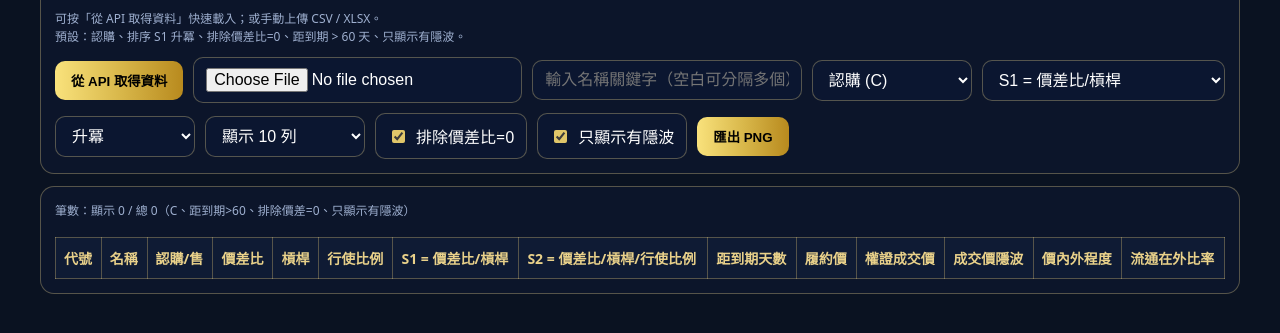
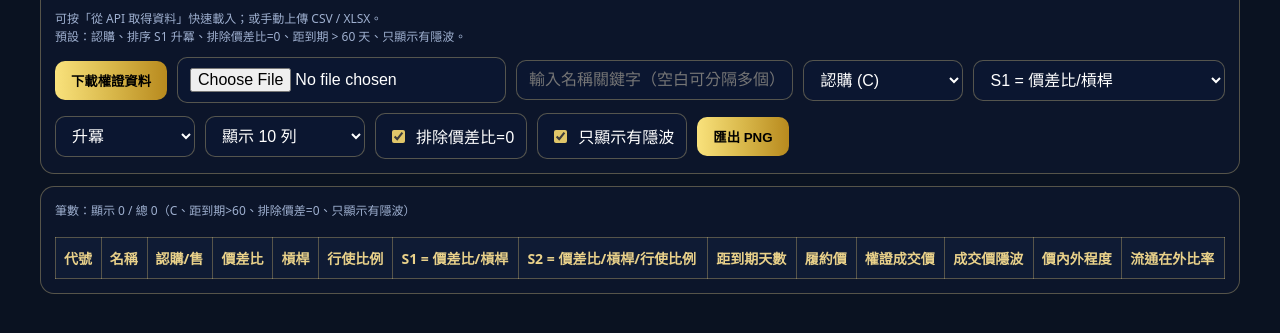
Before and after one commit to nms3194949/warrant-render-proxy, a website: page public/index.html in a window 1280 px wide. Shown: the part 73-406 px from the top of the page. Drawn offline with nearby package versions, Linux system fonts and the light colour scheme.

Commit message:
更新 index.html

```diff
--- a/public/index.html
+++ b/public/index.html
@@ -110,7 +110,7 @@
 
     <div class="row">
       <!-- 新增：API 抓取資料 -->
-      <button id="btnFetch" class="btn-link" title="從 API 取得最新權證清單">從 API 取得資料</button>
+      <button id="btnFetch" class="btn-link" title="從 API 取得最新權證清單">下載權證資料</button>
 
       <!-- 保留：手動上傳（選用） -->
       <input id="fileInput" type="file" class="field" accept=".csv,.xlsx,.xls" title="選擇本機檔案（選用）"/>
```
